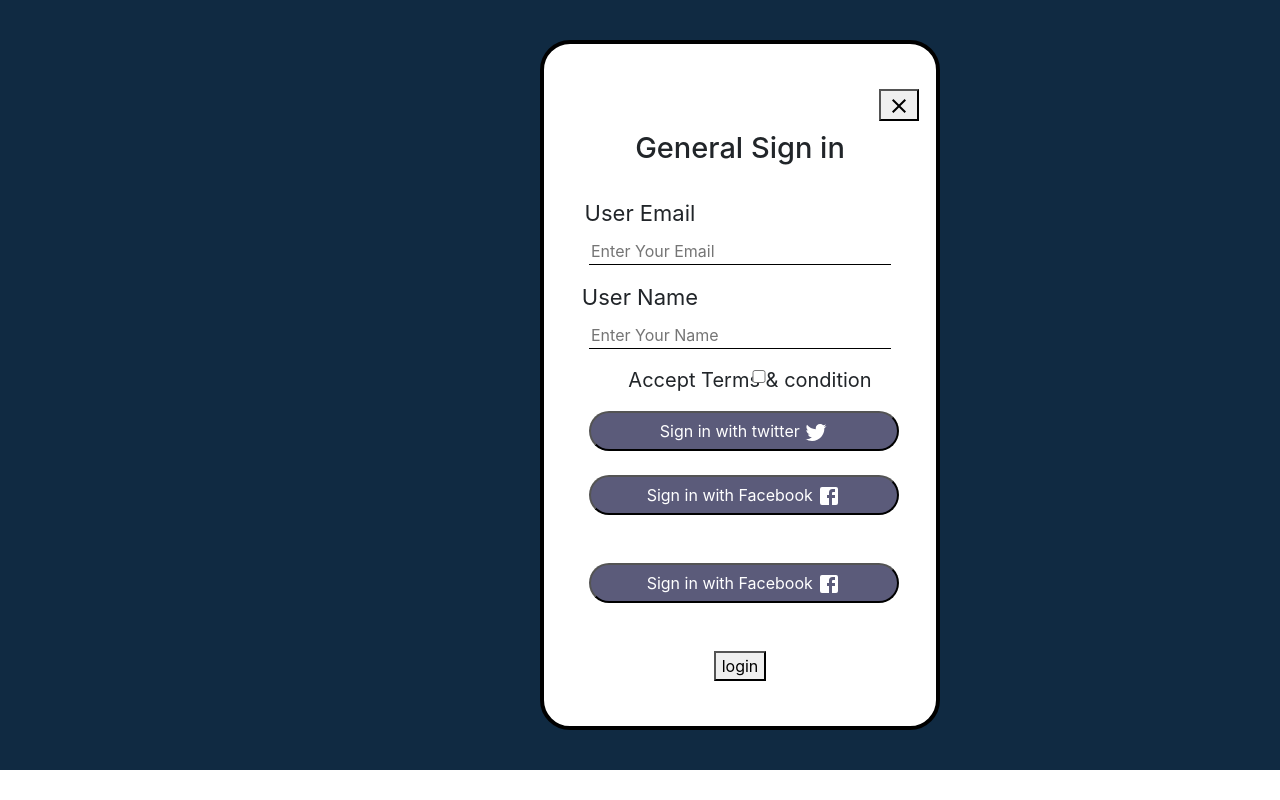
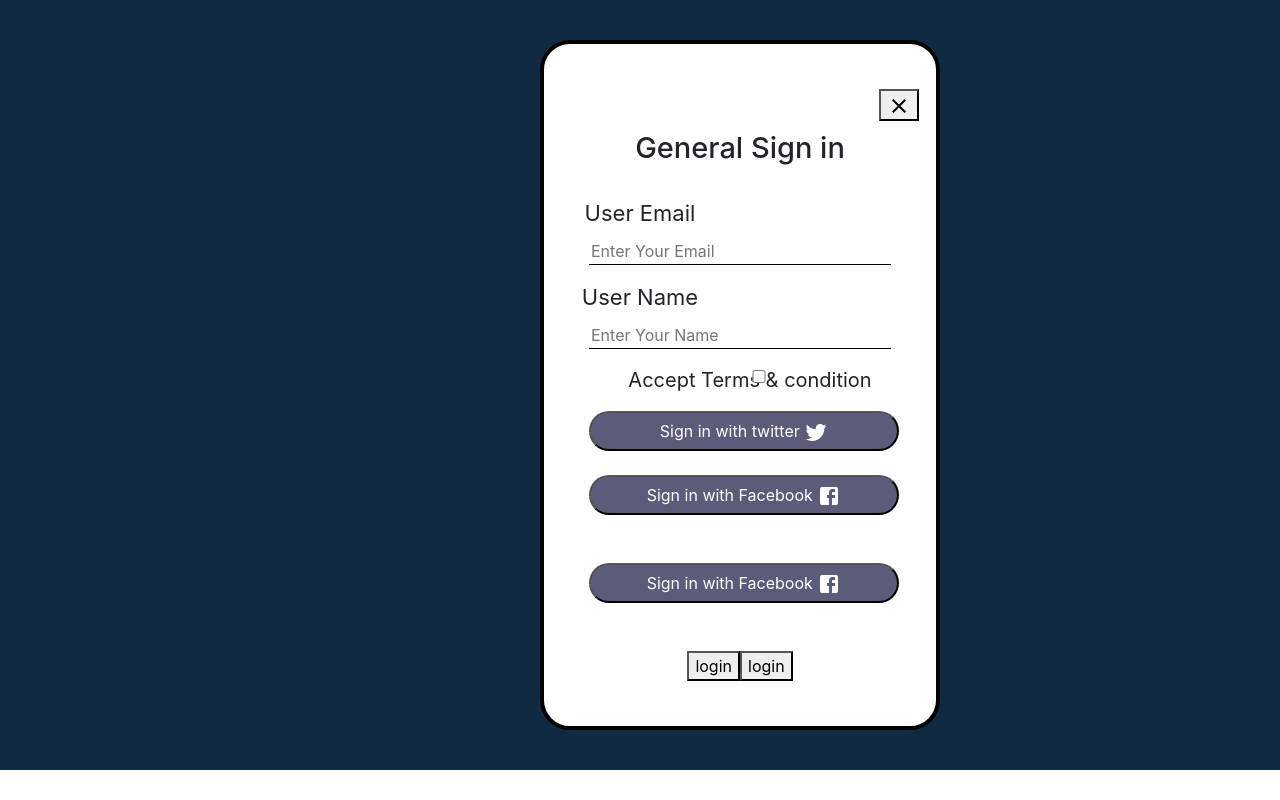
Before and after one commit to Yahiya-Zahour/pickupbiz, a React (Create React App) app: page / in a window 1280 px wide. Built offline with nearby package versions, Linux system fonts and the light colour scheme.

Commit message:
checking

```diff
--- a/src/Component/HeaderSection/MainBodyHeader/Practice.jsx
+++ b/src/Component/HeaderSection/MainBodyHeader/Practice.jsx
@@ -33,6 +33,7 @@
             <button className="google">Sign in with Facebook <FacebookIcon/> </button>
     <br/><br/><br/>
     <button>login</button>
+    <button>login</button>
 
 
 
```
